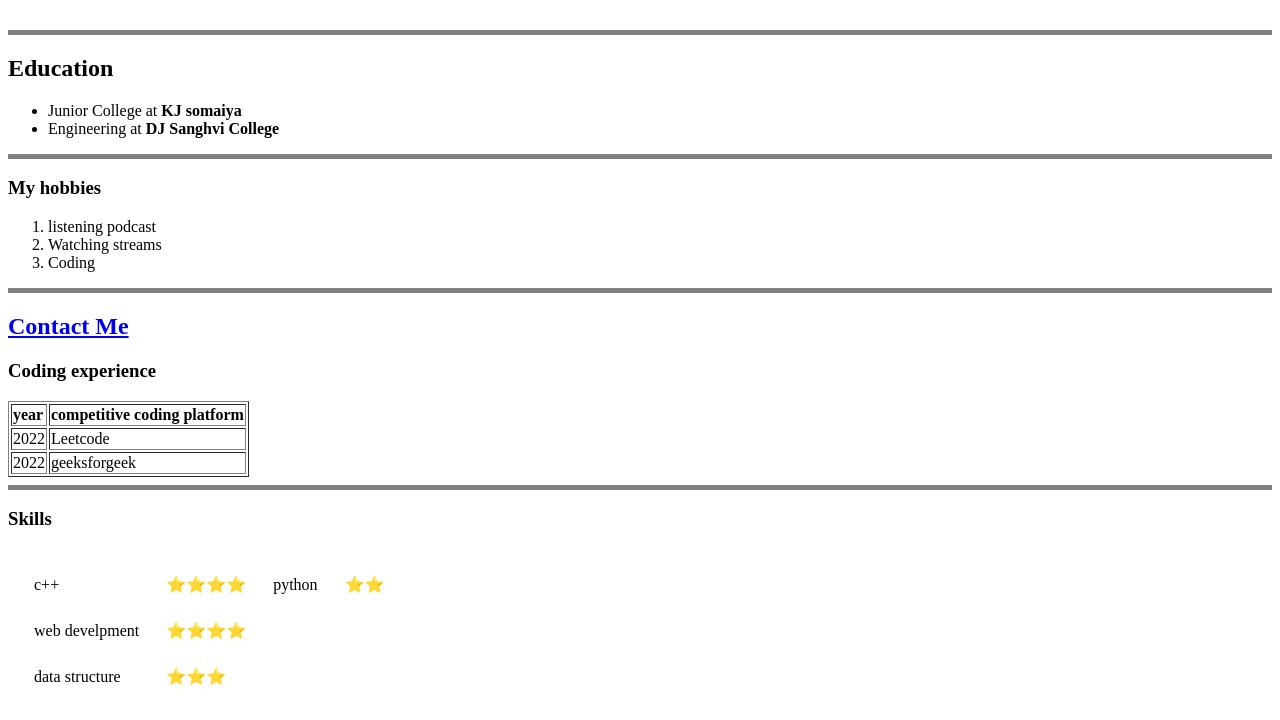
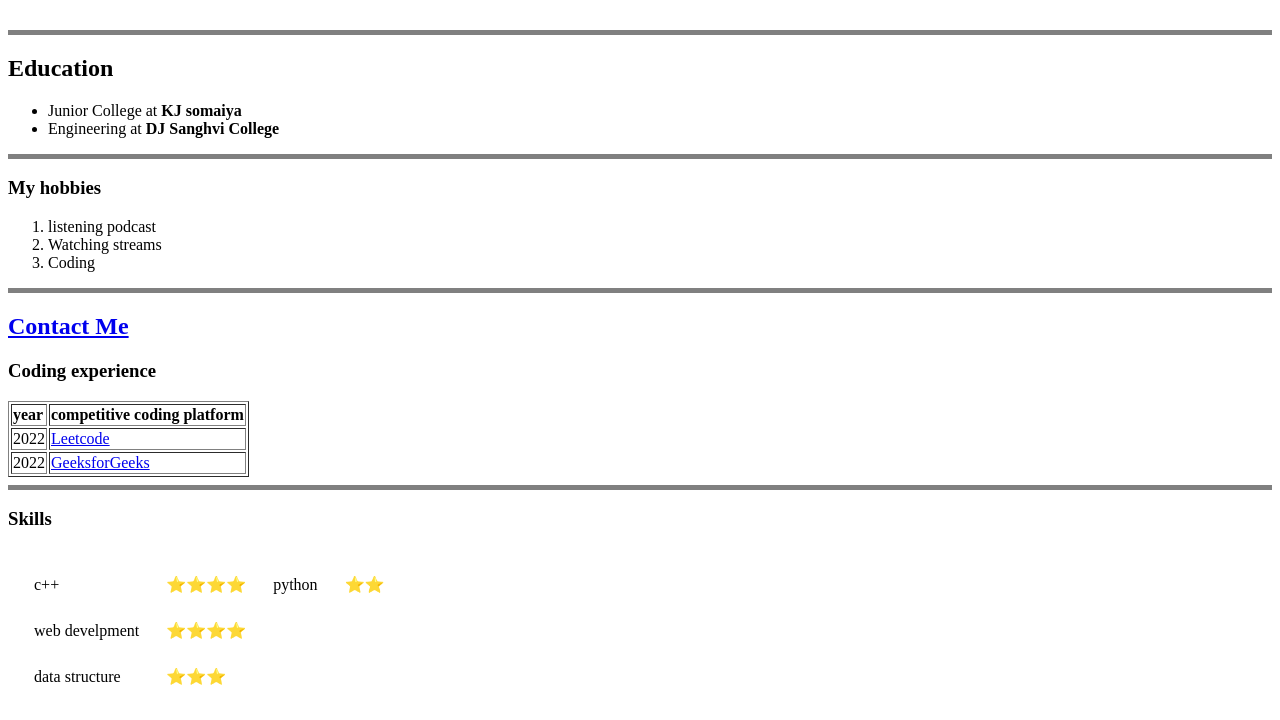
Before and after one commit to upendray08/MyProfile.io, a plain HTML site: page index.html in a window 1280 px wide. Shown: the part 186-906 px from the top of the page. Drawn offline with Linux system fonts and the light colour scheme.

Commit message:
modified index.html in coding exp

```diff
--- a/index.html
+++ b/index.html
@@ -70,11 +70,11 @@
       <tbody>
         <tr>
           <td>2022</td>
-          <td>Leetcode</td>
+          <td><a href="https://leetcode.com/yupendra24/" target="_blank">Leetcode</a></td>
         </tr>
         <tr>
           <td>2022</td>
-          <td>geeksforgeek</td>
+          <td><a href="https://auth.geeksforgeeks.org/user/iamdonewithcoding/practice/"  target="_blank">GeeksforGeeks</a></td>
         </tr>
       </tbody>
     </table>
```
